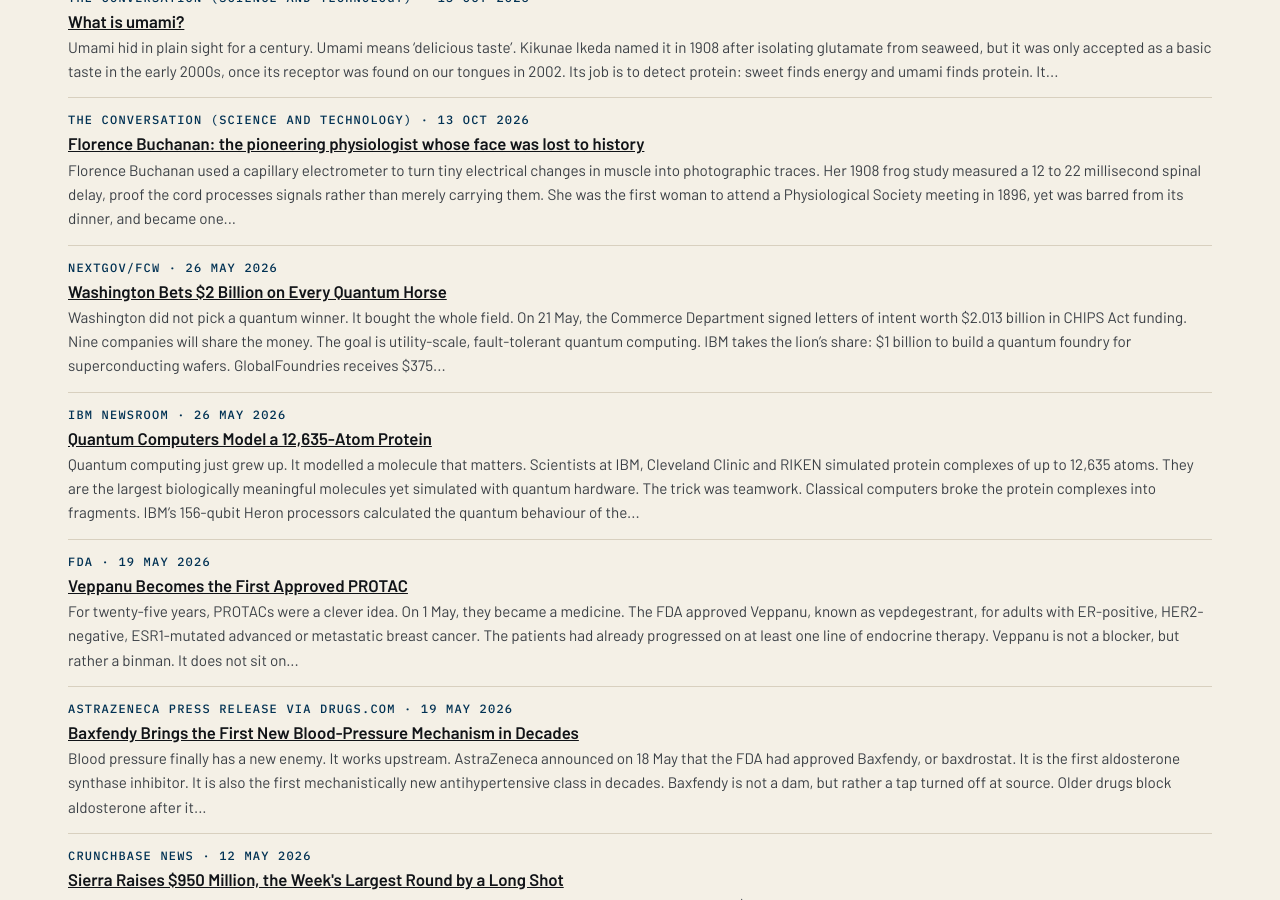
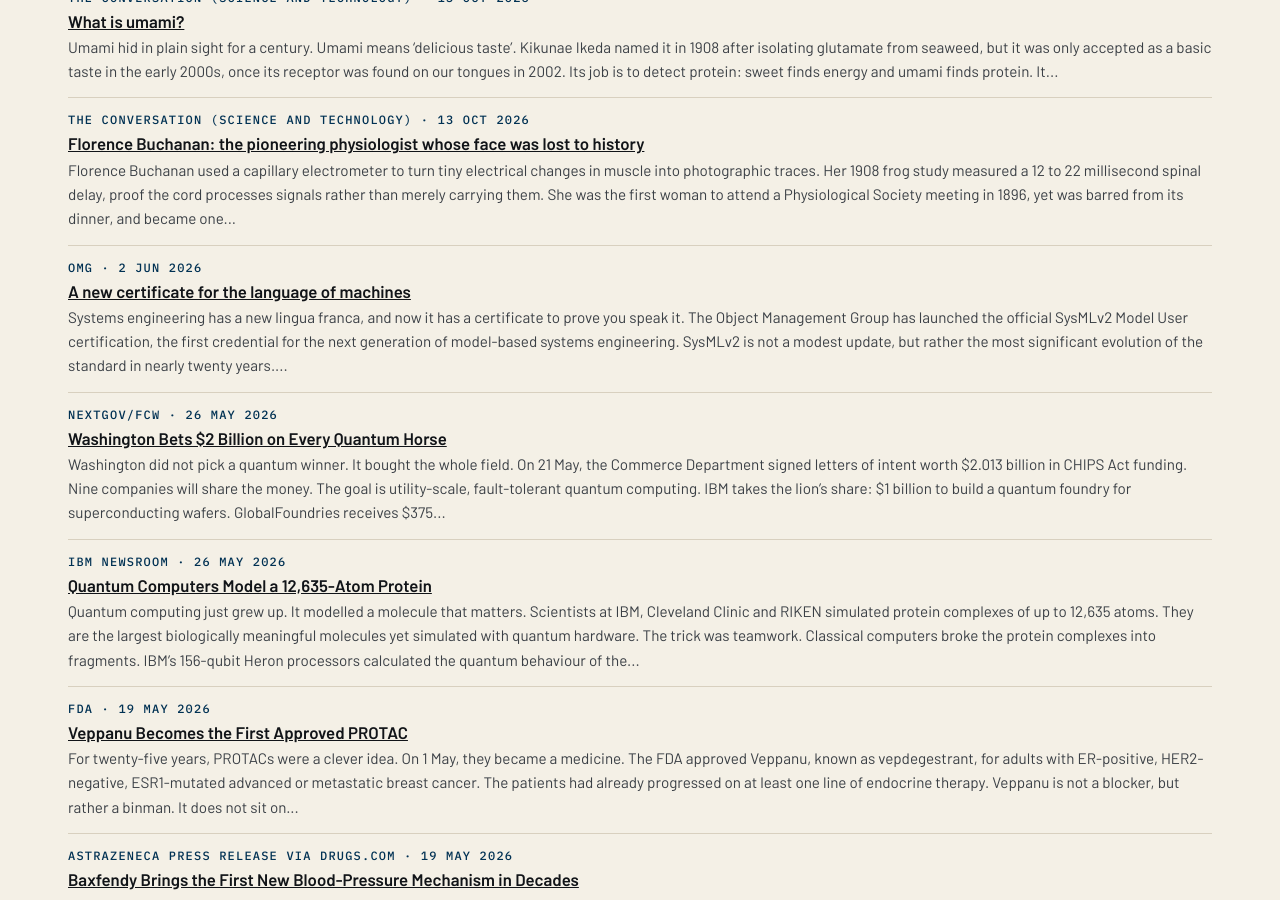
Before and after one commit to katz-news/katz.news, a Jekyll site: the page built from briefs/index.html, in a window 1280 px wide and 900 px high, scrolled down 14549 px. Built offline with Jekyll 4.4.1, drawn with Linux system fonts in a browser that asks for light colours.

Commit message:
Publish 2026-11-06

```diff
--- a/_data/build.yml
+++ b/_data/build.yml
@@ -1 +1 @@
-published_at: 2026-11-06T19:36:49Z
+published_at: 2026-11-06T19:38:49Z
--- /dev/null
+++ b/_posts/briefs/2026-11-06-a-new-certificate-for-the-language-of-machines.md
@@ -0,0 +1,17 @@
+---
+published: true
+title: A new certificate for the language of machines
+date: 2026-06-02
+section: education
+source_name: OMG
+source_url: http://www.omg.org/news/releases/pr2026/06-02-26.htm
+---
+Systems engineering has a new lingua franca, and now it has a certificate to prove you speak it. The Object Management Group has launched the official SysMLv2 Model User certification, the first credential for the next generation of model-based systems engineering.
+
+SysMLv2 is not a modest update, but rather the most significant evolution of the standard in nearly twenty years. Formal adoption followed late in 2025, and the Model User credential is the entry point: it tests whether you can read and build models in the new language, rather than merely admire them from a safe distance.
+
+The timing is no accident. Models are no longer diagrams on a wall; they are the system itself, shared across teams, suppliers and decades of service life. A shared language needs shared proof of fluency, and OMG is supplying it.
+
+Next in line is the Model Builder Fundamental credential, expected in early 2027. For now, the message is simple: learn the language, or be left reading someone else's model.
+
+Conclusion: SysMLv2 is not a new notation, but rather the new grammar of engineering, and it now comes with an exam.
```
